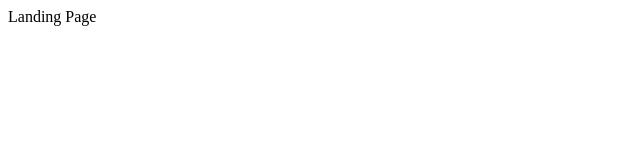
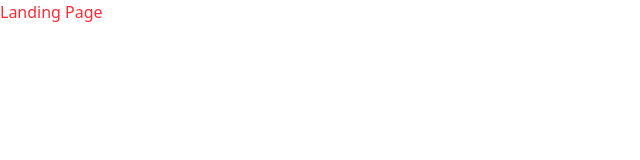
Before and after one commit to MarcoSoftEng/react-mvvm-architecture, a React (Vite) app: page / in a window 1280 px wide. Shown: the top 160 px of the page, without its empty margins (0-640 px from the left). Built offline with nearby package versions, Linux system fonts and the light colour scheme.

Commit message:
chore: configure Tailwind and add clsx and tailwind-merge

```diff
--- a/src/main.tsx
+++ b/src/main.tsx
@@ -1,3 +1,5 @@
+import './shared/styles/global.css'
+
 import { StrictMode } from 'react'
 import { createRoot } from 'react-dom/client'
 
--- a/src/modules/landing/index.tsx
+++ b/src/modules/landing/index.tsx
@@ -1,3 +1,3 @@
 export function Landing() {
-	return <div>Landing Page</div>
+	return <div className='text-red-500'>Landing Page</div>
 }
--- /dev/null
+++ b/src/shared/styles/global.css
@@ -0,0 +1,8 @@
+@import 'tailwindcss';
+@import './theme.css';
+
+@custom-variant dark (&:where(.dark, .dark *));
+
+body {
+	@apply bg-background text-foreground min-h-screen antialiased;
+}
--- /dev/null
+++ b/src/shared/styles/theme.css
@@ -0,0 +1,81 @@
+:root {
+	--background: hsl(0 0% 100%);
+	--foreground: hsl(240 10% 3.9%);
+	--card: hsl(0 0% 100%);
+	--card-foreground: hsl(240 10% 3.9%);
+	--popover: hsl(0 0% 100%);
+	--popover-foreground: hsl(240 10% 3.9%);
+	--primary: hsl(240 5.9% 10%);
+	--primary-foreground: hsl(0 0% 98%);
+	--secondary: hsl(240 4.8% 95.9%);
+	--secondary-foreground: hsl(240 5.9% 10%);
+	--muted: hsl(240 4.8% 95.9%);
+	--muted-foreground: hsl(240 3.8% 46.1%);
+	--accent: hsl(240 4.8% 95.9%);
+	--accent-foreground: hsl(240 5.9% 10%);
+	--destructive: hsl(0 84.2% 60.2%);
+	--destructive-foreground: hsl(0 0% 98%);
+	--border: hsl(240 5.9% 90%);
+	--input: hsl(240 5.9% 90%);
+	--ring: hsl(240 5.9% 10%);
+	--radius: 0.5rem;
+	--chart-1: hsl(12 76% 61%);
+	--chart-2: hsl(173 58% 39%);
+	--chart-3: hsl(197 37% 24%);
+	--chart-4: hsl(43 74% 66%);
+	--chart-5: hsl(27 87% 67%);
+}
+
+.dark {
+	--background: hsl(240 10% 3.9%);
+	--foreground: hsl(0 0% 98%);
+	--card: hsl(240 10% 3.9%);
+	--card-foreground: hsl(0 0% 98%);
+	--popover: hsl(240 10% 3.9%);
+	--popover-foreground: hsl(0 0% 98%);
+	--primary: hsl(0 0% 98%);
+	--primary-foreground: hsl(240 5.9% 10%);
+	--secondary: hsl(240 3.7% 15.9%);
+	--secondary-foreground: hsl(0 0% 98%);
+	--muted: hsl(240 3.7% 15.9%);
+	--muted-foreground: hsl(240 5% 64.9%);
+	--accent: hsl(240 3.7% 15.9%);
+	--accent-foreground: hsl(0 0% 98%);
+	--destructive: hsl(0 62.8% 30.6%);
+	--destructive-foreground: hsl(0 0% 98%);
+	--border: hsl(240 3.7% 15.9%);
+	--input: hsl(240 3.7% 15.9%);
+	--ring: hsl(240 4.9% 83.9%);
+	--chart-1: hsl(220 70% 50%);
+	--chart-2: hsl(160 60% 45%);
+	--chart-3: hsl(30 80% 55%);
+	--chart-4: hsl(280 65% 60%);
+	--chart-5: hsl(340 75% 55%);
+}
+
+@theme {
+	--color-background: var(--background);
+	--color-foreground: var(--foreground);
+	--color-card: var(--card);
+	--color-card-foreground: var(--card-foreground);
+	--color-popover: var(--popover);
+	--color-popover-foreground: var(--popover-foreground);
+	--color-primary: var(--primary);
+	--color-primary-foreground: var(--primary-foreground);
+	--color-secondary: var(--secondary);
+	--color-secondary-foreground: var(--secondary-foreground);
+	--color-muted: var(--muted);
+	--color-muted-foreground: var(--muted-foreground);
+	--color-accent: var(--accent);
+	--color-accent-foreground: var(--accent-foreground);
+	--color-destructive: var(--destructive);
+	--color-destructive-foreground: var(--destructive-foreground);
+	--color-border: var(--border);
+	--color-input: var(--input);
+	--color-ring: var(--ring);
+	--color-chart-1: var(--chart-1);
+	--color-chart-2: var(--chart-2);
+	--color-chart-3: var(--chart-3);
+	--color-chart-4: var(--chart-4);
+	--color-chart-5: var(--chart-5);
+}
--- /dev/null
+++ b/src/shared/utils/cn.ts
@@ -0,0 +1,6 @@
+import { type ClassValue, clsx } from 'clsx'
+import { twMerge } from 'tailwind-merge'
+
+export function cn(...inputs: ClassValue[]) {
+	return twMerge(clsx(inputs))
+}
```
